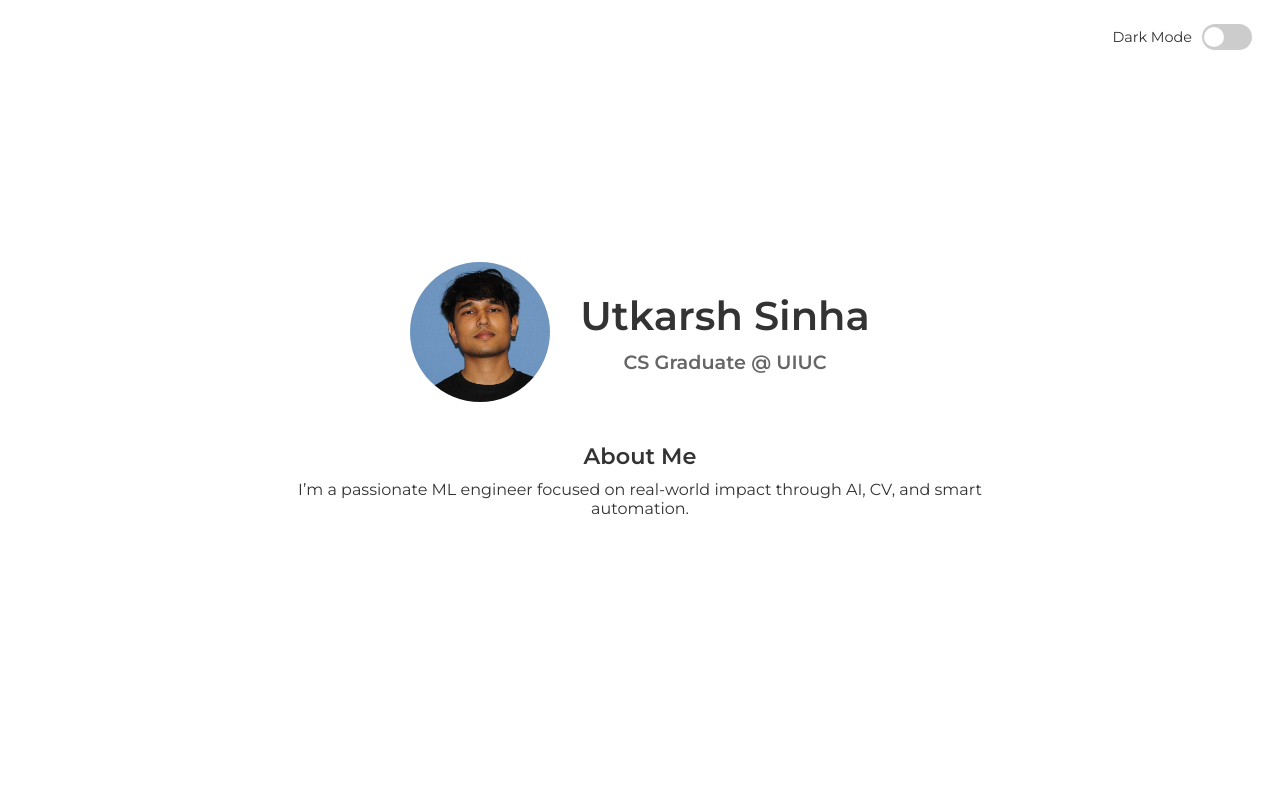
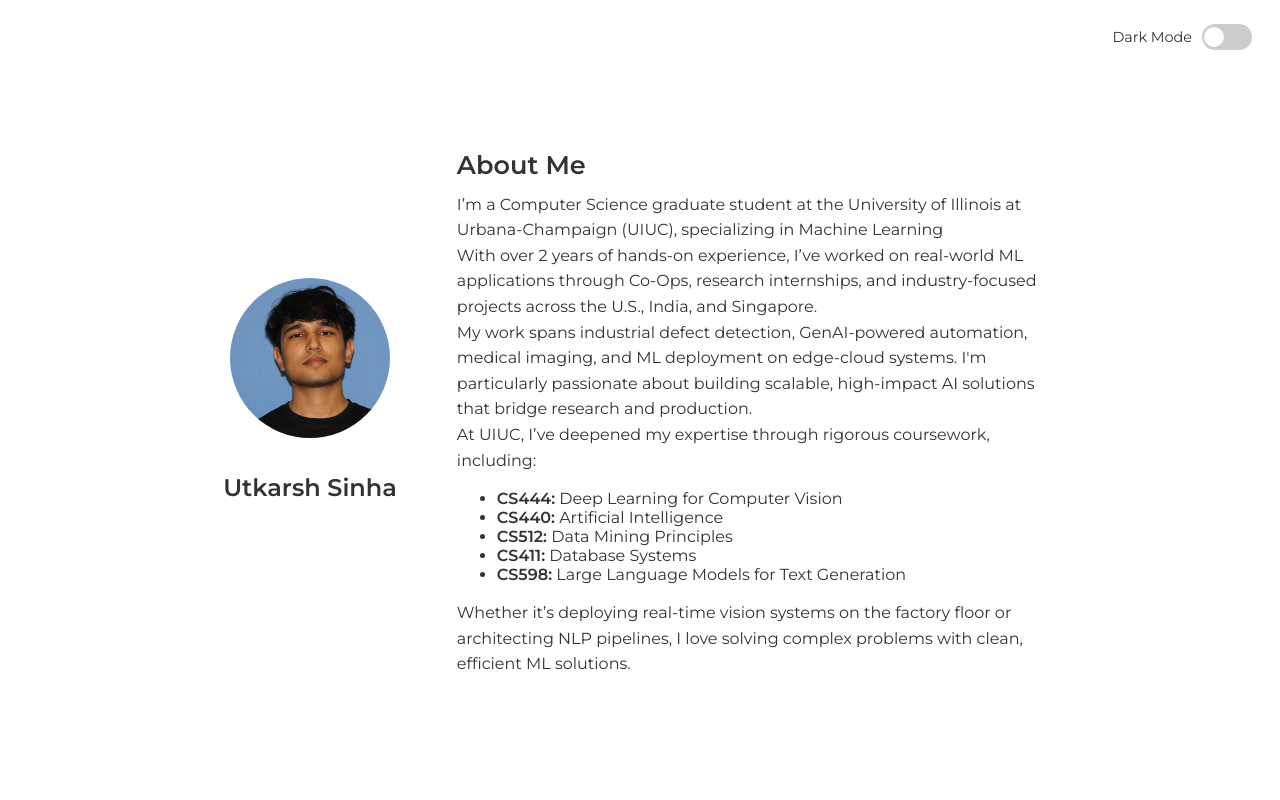
Before and after one commit to us8329/profile, a plain HTML site: page index.html in a window 1280 px wide. Shown: the top 800 px of the page. Drawn offline with Linux system fonts and the light colour scheme.

Commit message:
about me draft final

```diff
--- a/index.html
+++ b/index.html
@@ -206,7 +206,7 @@
     </div>
   </header>
 
-  <section class="landing">
+  <!-- <section class="landing">
     <div class="intro-row">
       <img src="images/utkarsh.jpeg" alt="Profile Picture" class="profile-pic">
       <div class="intro-text">
@@ -218,7 +218,34 @@
       <h3>About Me</h3>
       <p>I’m a passionate ML engineer focused on real-world impact through AI, CV, and smart automation.</p>
     </div>
-  </section>
+  </section> -->
+
+  <section class="landing">
+    <div class="intro-side-by-side">
+      <div class="left-column">
+        <img src="images/utkarsh.jpeg" alt="Profile Picture" class="profile-pic large">
+        <h1>Utkarsh Sinha</h1>
+      </div>
+      <div class="right-column">
+        <div class="about">
+          <h3>About Me</h3>
+          <p>I’m a Computer Science graduate student at the University of Illinois at Urbana-Champaign (UIUC), specializing in Machine Learning</p>
+          <p>With over 2 years of hands-on experience, I’ve worked on real-world ML applications through Co-Ops, research internships, and industry-focused projects across the U.S., India, and Singapore.</p>
+          <p>My work spans industrial defect detection, GenAI-powered automation, medical imaging, and ML deployment on edge-cloud systems. I'm particularly passionate about building scalable, high-impact AI solutions that bridge research and production.</p>
+          <p>At UIUC, I’ve deepened my expertise through rigorous coursework, including:</p>
+          <ul>
+            <li><strong>CS444:</strong> Deep Learning for Computer Vision</li>
+            <li><strong>CS440:</strong> Artificial Intelligence</li>
+            <li><strong>CS512:</strong> Data Mining Principles</li>
+            <li><strong>CS411:</strong> Database Systems</li>
+            <li><strong>CS598:</strong> Large Language Models for Text Generation</li>
+          </ul>
+          <p>Whether it’s deploying real-time vision systems on the factory floor or architecting NLP pipelines, I love solving complex problems with clean, efficient ML solutions.</p>
+
+        </div>
+      </div>
+    </div>
+    </section>
 
   <div class="experience-wrapper">
     <section class="experience" id="experience">
@@ -229,7 +256,6 @@
         <p style="font-style: italic; font-size: small;">June 2024 - May 2025</p>
       </div>
       <div class="experience-details" style="display:none;">
-        <br>
         <h3 style="font-style: italic;">Global manufacturer known for kitchen and bath products, engines and power systems, and other products, as well as being a hospitality and golf resort owner/operator.</h3>
         <p>Offered 1-year internship based on Summer Performance</p>
         <ul>
@@ -260,7 +286,6 @@
         <p style="font-style: italic; font-size: small;">June 2023 - July 2023</p>
       </div>
       <div class="experience-details" style="display:none;">
-        <br>
         <h4 style="font-style: italic;">ISO 27001-certified fintech services provider specializing in digital lending solutions for alternative financial institutions</h4>
         <ul>
           <li>Automated REST API documentation using Django Rest Framework and drf-spectacular, eliminating 400+ hours annually (8+
@@ -279,7 +304,6 @@
         <p style="font-style: italic; font-size: small;">June 2022 - July 2022</p>
       </div>
       <div class="experience-details" style="display:none;">
-        <br>
         <h4 style="font-style: italic;">The National University of Singapore (NUS) is a renowned public research university in Singapore, known for its global perspective and focus on Asian expertise.
         </h4>
         <ul>
@@ -303,7 +327,6 @@
         <p style="font-style: italic; font-size: small;">January 2022 - July 2022</p>
       </div>
       <div class="experience-details" style="display:none;">
-        <br>
         <h4 style="font-style: italic;">Digital health company that delivers personalized physical examination through the democratization of medical imaging with AI to providers and patients</h4>
         <ul>
           <li>Developed and implemented an nnU-Net-based deep learning model for emphysema pattern detection in chest CT scans, achieving
--- a/main.css
+++ b/main.css
@@ -260,7 +260,46 @@ input:checked + .slider:before {
   box-sizing: border-box;
 }
 
+.intro-side-by-side {
+  display: flex;
+  flex-wrap: wrap;
+  justify-content: center;
+  align-items: center;
+  gap: 60px;
+  padding: 60px 20px;
+  text-align: left;
+}
 
+.left-column {
+  display: flex;
+  flex-direction: column;
+  align-items: center;
+  text-align: center;
+}
+
+.profile-pic.large {
+  width: 160px;
+  height: 160px;
+  border-radius: 50%;
+  object-fit: cover;
+  margin-bottom: 15px;
+}
+
+.right-column {
+  max-width: 600px;
+}
+
+.about h3 {
+  font-size: 1.6rem;
+  margin-bottom: 12px;
+}
+
+.about p {
+  font-size: 1rem;
+  line-height: 1.6;
+  margin: 0;
+}
+/*
 .intro-row {
   display: flex;
   align-items: center;
@@ -301,7 +340,7 @@ input:checked + .slider:before {
 
 .about p {
   margin: 0;
-}
+} */
 
 /* Experience Section */
 .experience-wrapper {
```
